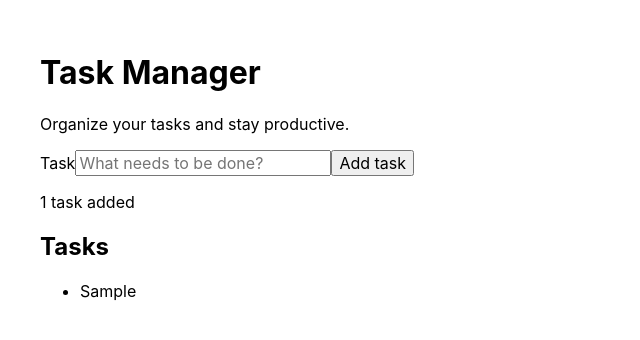
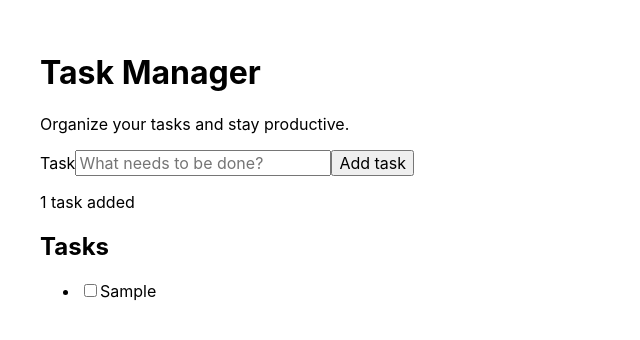
Before and after one commit to jositoda1/task-manager, a React (Vite) app: page / in a window 1280 px wide. Both pictures are taken after typing "Sample" into the empty fields and a click on the button "Add task". Shown: the top 340 px of the page, without its empty margins (0-640 px from the left). Built offline with nearby package versions, Linux system fonts and the light colour scheme.

Commit message:
feat: add task completion

```diff
--- a/src/App.jsx
+++ b/src/App.jsx
@@ -8,15 +8,27 @@ function App() {
 
   const handleAddTask = (taskTitle) => {
     const newTask = {
-      // I assign each task a stable ID when it is created so React does not
-      // need to rely on the item's array position when rendering the list.
+      // I create a stable ID once so the task keeps the same identity as its
+      // properties change throughout the application lifecycle.
       id: crypto.randomUUID(),
       title: taskTitle,
+      completed: false,
     }
 
     // I use a functional state update because the next collection depends
     // directly on the previous task collection.
     setTasks((currentTasks) => [...currentTasks, newTask])
+  }
+  const handleToggleTask = (taskId) => {
+    // I update the collection immutably because React state should not be
+    // modified directly, and unchanged tasks can keep their existing objects.
+    setTasks((currentTasks) =>
+      currentTasks.map((task) =>
+        task.id === taskId
+          ? { ...task, completed: !task.completed }
+          : task,
+      ),
+    )
   }
 
   return (
@@ -30,7 +42,10 @@ function App() {
         {tasks.length} {tasks.length === 1 ? 'task' : 'tasks'} added
       </p>
 
-      <TaskList tasks={tasks} />
+      <TaskList
+        tasks={tasks}
+        onToggleTask={handleToggleTask}
+      />
     </main>
   )
 }
--- /dev/null
+++ b/src/components/TaskItem.jsx
@@ -0,0 +1,25 @@
+// src/components/TaskItem.jsx
+
+function TaskItem({ task, onToggleTask }) {
+    const handleToggle = () => {
+        // I send only the task ID to the parent because App owns the task
+        // collection and should remain responsible for changing application state.
+        onToggleTask(task.id)
+    }
+
+    return (
+        <li>
+            <label>
+                <input
+                    type="checkbox"
+                    checked={task.completed}
+                    onChange={handleToggle}
+                />
+
+                <span>{task.title}</span>
+            </label>
+        </li>
+    )
+}
+
+export default TaskItem
--- a/src/components/TaskList.jsx
+++ b/src/components/TaskList.jsx
@@ -1,6 +1,6 @@
-// src/components/TaskList.jsx
-
-function TaskList({ tasks }) {
+// src/components/TaskList.jsximport TaskItem from './TaskItem'
+import TaskItem from './TaskItem'
+function TaskList({ tasks, onToggleTask }) {
     if (tasks.length === 0) {
         return <p>No tasks yet. Add your first task.</p>
     }
@@ -11,9 +11,13 @@ function TaskList({ tasks }) {
 
             <ul>
                 {tasks.map((task) => (
-                    // I use a stable task ID as the React key because list positions
-                    // can change later when tasks are deleted, filtered, or reordered.
-                    <li key={task.id}>{task.title}</li>
+                    // I delegate individual task behavior to TaskItem now that each task
+                    // has its own interactive state and user action.
+                    <TaskItem
+                        key={task.id}
+                        task={task}
+                        onToggleTask={onToggleTask}
+                    />
                 ))}
             </ul>
         </section>
```
Also changed, not shown: 2 other files (tests, documents, lock files or other folders).
